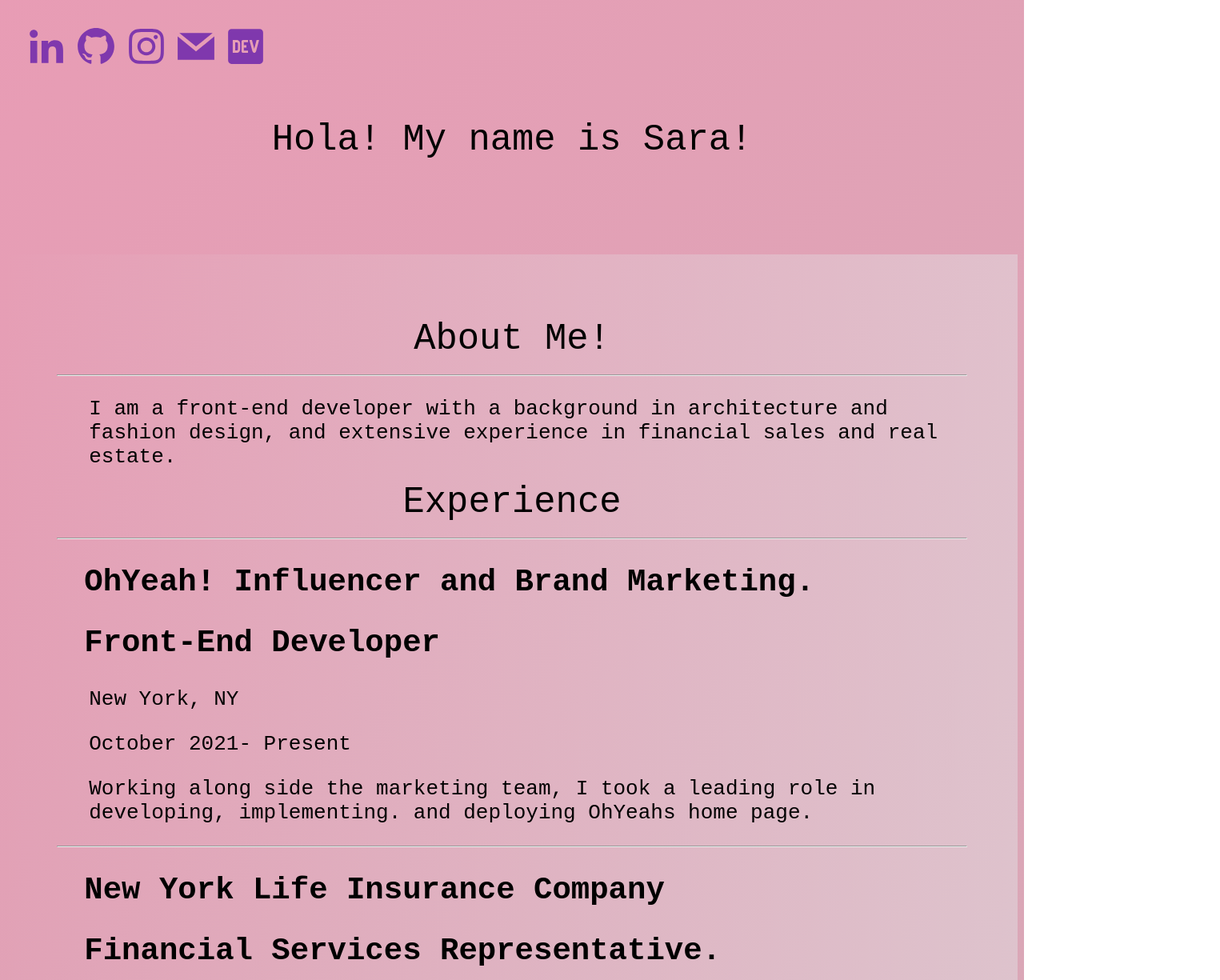
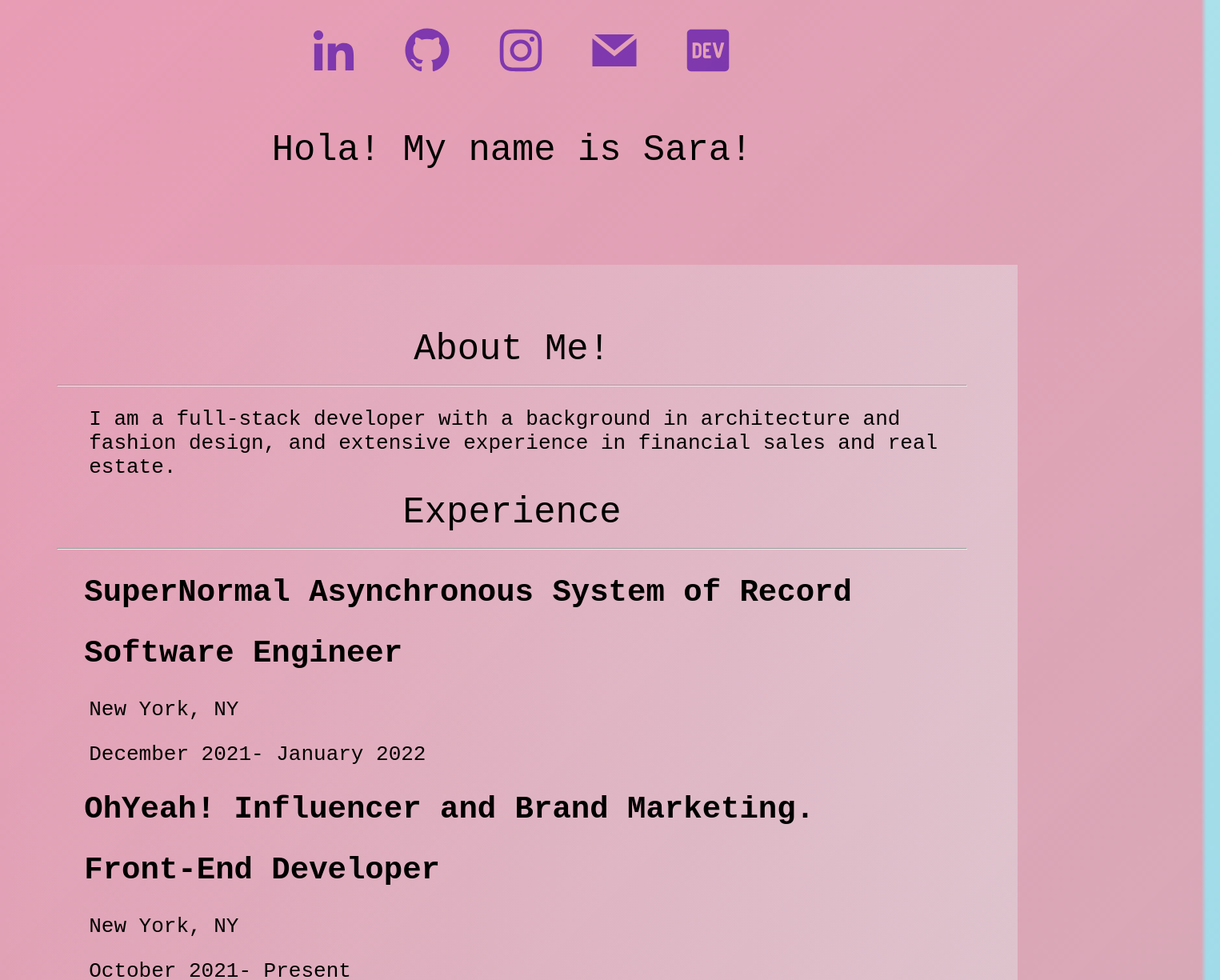
Before and after one commit to sarisgar28/sara-portfolio, a Next.js app: page / in a window 1280 px wide. Shown: the top 1225 px of the page at 80% size, 1525 px wide, since content can reach past the window. Built offline with nearby package versions, Linux system fonts and the light colour scheme.

Commit message:
Portfolio update

```diff
--- a/pages/index.js
+++ b/pages/index.js
@@ -29,13 +29,26 @@ export default function Home() {
        <Col sm={4}>
          <h1> About Me!</h1>
          <hr className="separator"></hr>
-         <ol> I am a front-end developer with a background in architecture
+         <ol> I am a full-stack developer with a background in architecture
             and fashion design, and extensive experience in financial sales and real estate.
          </ol>
        </Col>
        <Col sm={4}>
          <h1> Experience</h1>
          <hr className="separator"></hr>
+         <h2>
+         SuperNormal Asynchronous System of Record
+
+          </h2>
+          <h2>
+            Software Engineer
+          </h2>
+          <ol>
+          New York, NY
+          </ol>
+          <ol>
+         December 2021- January 2022
+          </ol>
           <h2>
           OhYeah! Influencer and Brand Marketing.
 
--- a/pages/nav.js
+++ b/pages/nav.js
@@ -16,19 +16,19 @@ export default function Navigation(){
         <Col sm={12} className="icons">
 
             <a href="https://www.linkedin.com/in/sara-isabel-garcia-51726213b/">
-            <GrLinkedinOption className="icons-style" style={{ fontSize: '50px', color: 'rgba(105, 34, 172, 0.815)'   }}/>
+            <GrLinkedinOption className="icons-style" style={{ fontSize: '60px', color: 'rgba(105, 34, 172, 0.815)'   }}/>
             </a>
             <a href="https://github.com/sarisgar28">
-            <GrGithub style={{ marginLeft: '3%', fontSize: '50px', color: 'rgba(105, 34, 172, 0.815)'   }}/>
+            <GrGithub style={{ marginLeft: '5%', fontSize: '60px', color: 'rgba(105, 34, 172, 0.815)'   }}/>
             </a>
             <a href="https://www.instagram.com/sarisgar/">
-            <FaInstagram style={{ marginLeft: '3%', fontSize: '50px',color: 'rgba(105, 34, 172, 0.815)'   }}/>
+            <FaInstagram style={{ marginLeft: '5%', fontSize: '60px',color: 'rgba(105, 34, 172, 0.815)'   }}/>
             </a>
             <a href="mailto: sarisgar28@gmail.com" >
-            <GrMail style={{ marginLeft: '3%', fontSize: '50px', color: 'rgba(105, 34, 172, 0.815)'   }}/>
+            <GrMail style={{ marginLeft: '5%', fontSize: '60px', color: 'rgba(105, 34, 172, 0.815)'   }}/>
             </a>
             <a href="https://dev.to/sarisgar28">
-            <FaDev style={{ marginLeft: '3%', fontSize: '50px', color: 'rgba(105, 34, 172, 0.815)'  }}/>
+            <FaDev style={{ marginLeft: '5%', fontSize: '60px', color: 'rgba(105, 34, 172, 0.815)'  }}/>
             </a>
 
         </Col>
--- a/public/index.css
+++ b/public/index.css
@@ -85,10 +85,10 @@ body {
     background: #2323f8  ;
    }
    .icons{
-    width: 32% !important;
+    width: 90% !important;
     color:rgba(105, 34, 172, 0.815);
-    font-size: 50px;
-   margin-left: 2%;
+    font-size: 60px;
+   margin-left: 30%;
    padding-top: 2%;
 
 
@@ -118,9 +118,9 @@ body {
 
     }
     .icons{
-        width: 45% !important;
+        width: 70% !important;
         color:rgba(105, 34, 172, 0.815);
-        font-size: 50px;
+        font-size: 80px;
         align-items: center !important;
         padding-top: 5%;
         padding-bottom: 5%;
```
